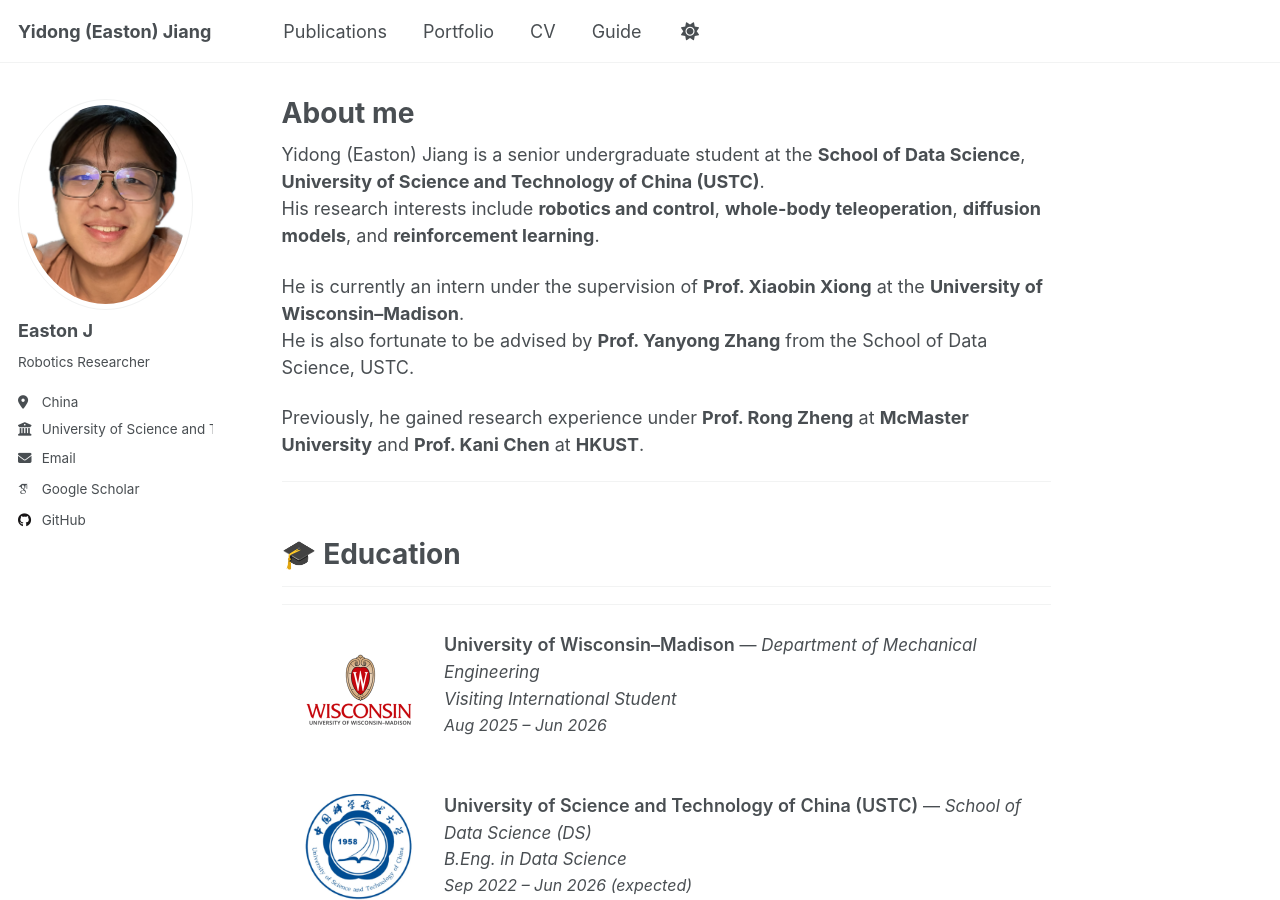
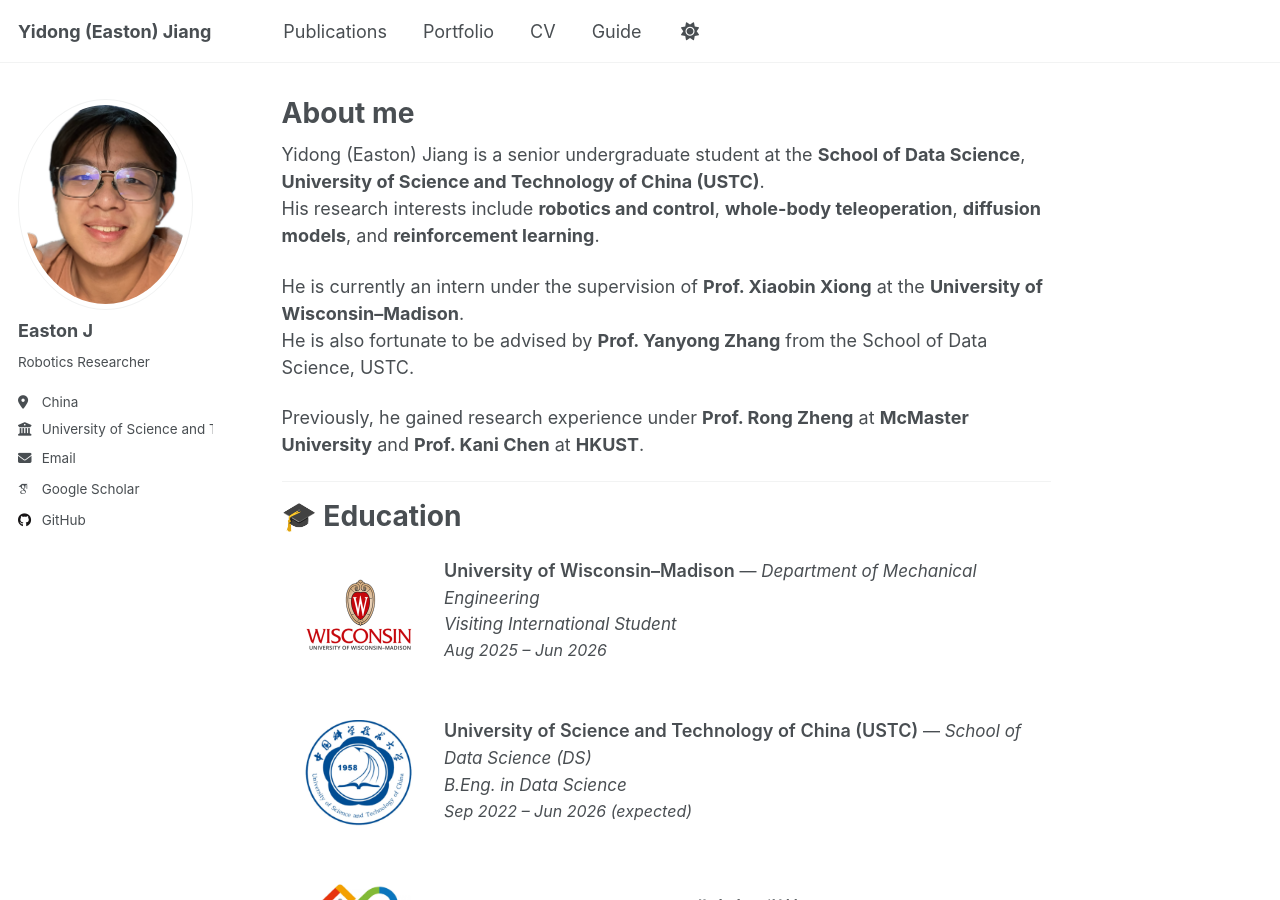
Before and after one commit to 1EastonJ/1eastonj, a Jekyll site: the page built from _pages/about.md, in a window 1280 px wide and 900 px high. Built offline with Jekyll 4.4.1, drawn with Linux system fonts in a browser that asks for light colours; some web fonts are replaced; a script that is not in the unit is left out.

Commit message:
Update about.md

```diff
--- a/_pages/about.md
+++ b/_pages/about.md
@@ -17,11 +17,9 @@ Previously, he gained research experience under **Prof. Rong Zheng** at **McMast
 
 ---
 
-<h2 style="font-size: 28px; font-weight: 700; margin-bottom: 0.6em;">
+
 🎓 Education
-</h2>
-<hr style="margin-top: 0.5em; margin-bottom: 1em;">
-
+======
 <table style="width:100%; border-collapse:collapse; border:none; font-size:17px; line-height:1.55;">
   <!-- UW–Madison -->
   <tr style="border:none;">
```
